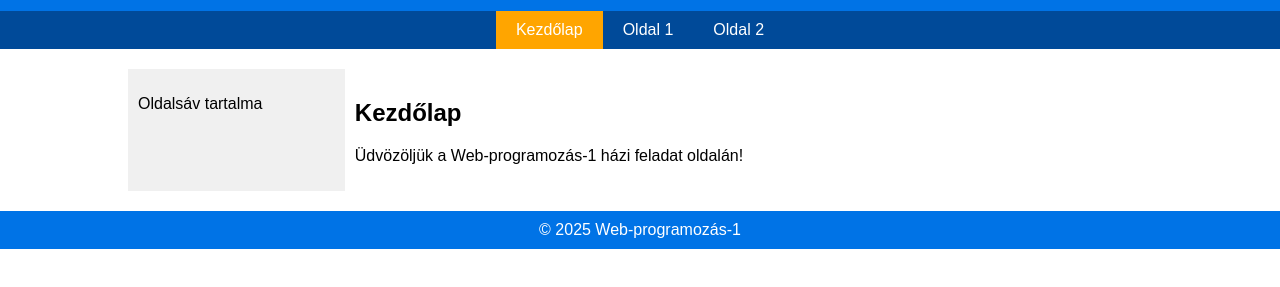
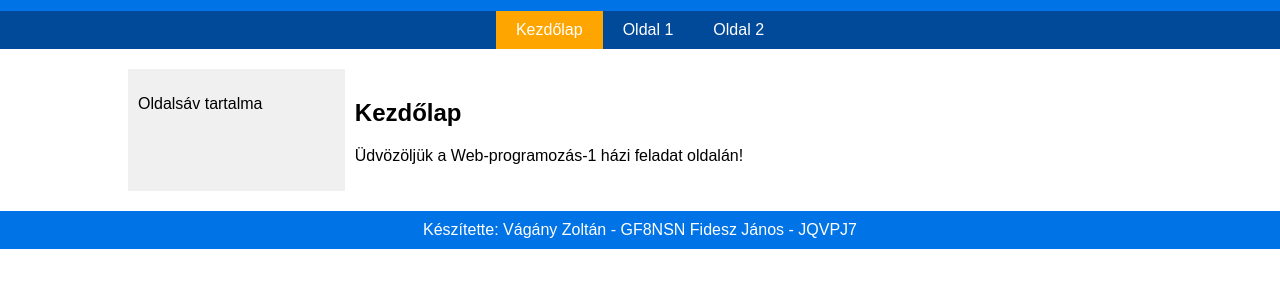
Before and after one commit to kirk120/webprog1, a plain HTML site: page index.html in a window 1280 px wide. Shown: the part 89-376 px from the top of the page. Drawn offline with Linux system fonts and the light colour scheme.

Commit message:
Készítők
A lábrészbe bekerült a készítők neve.

```diff
--- a/index.html
+++ b/index.html
@@ -77,7 +77,8 @@
         </div>
     </main>
     <footer>
-        &copy; 2025 Web-programozás-1
+        Készítette: Vágány Zoltán - GF8NSN
+                    Fidesz János  - JQVPJ7
     </footer>
 </body>
 </html>
```
